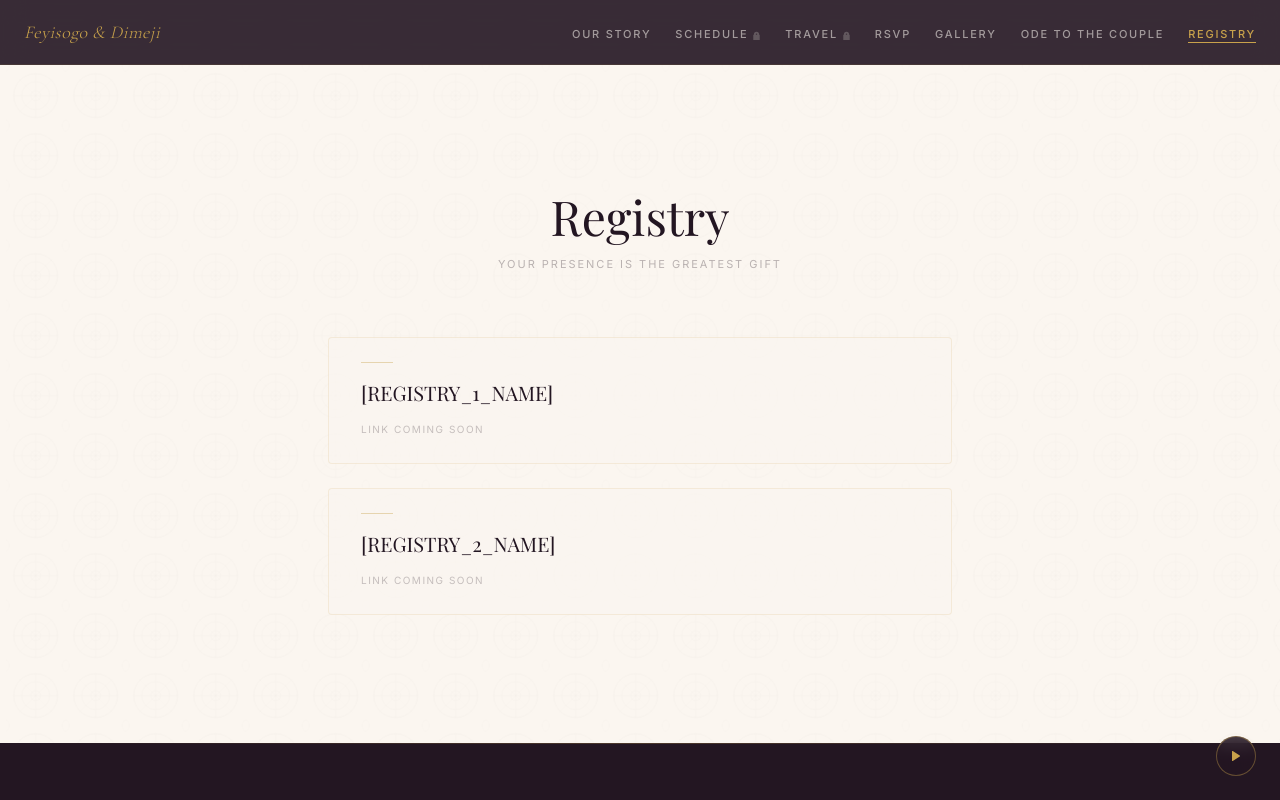
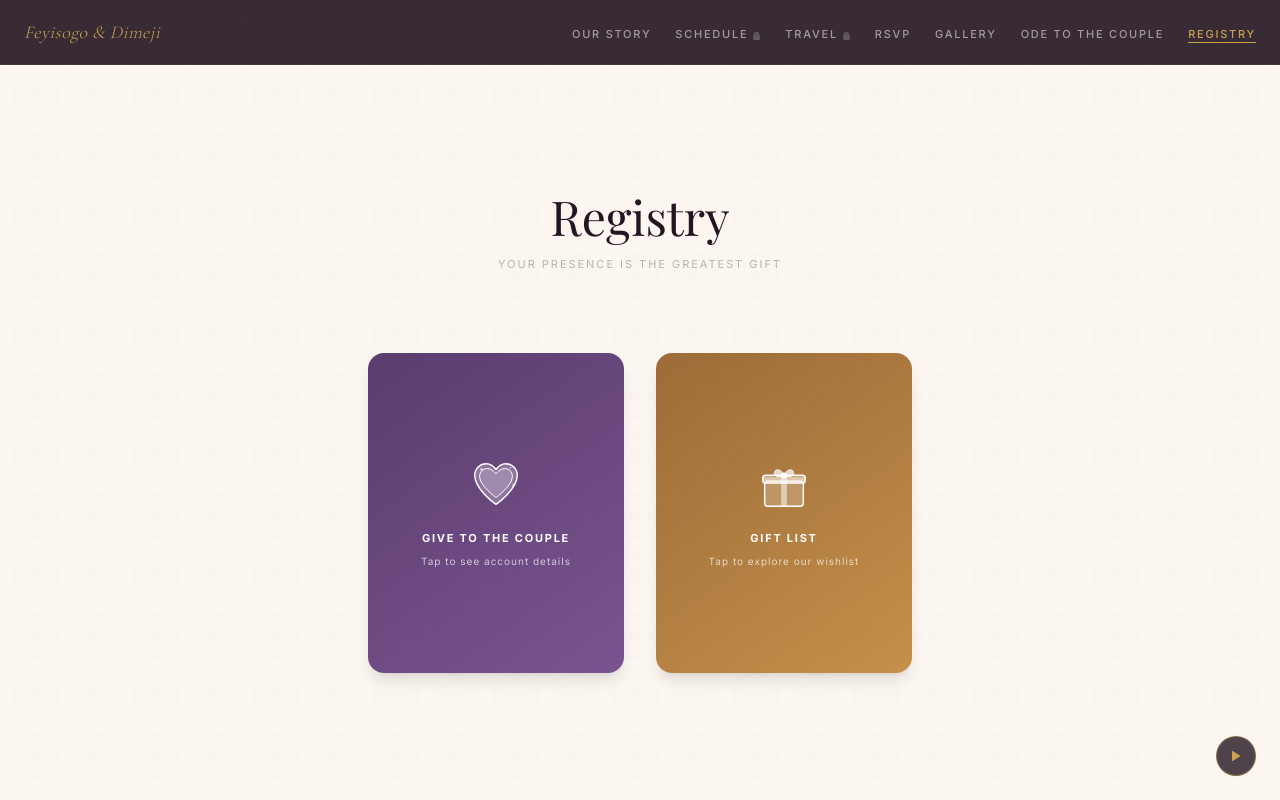
Before and after one commit to Dime1/Dimeyi-Website, a Next.js app: page /registry in a window 1280 px wide. Shown: the top 800 px of the page. Built offline with nearby package versions, Linux system fonts and the light colour scheme; a web font is replaced by a local one.

Commit message:
feat: replace registry list with 3D flip cards (monetary + gift list)

```diff
--- a/features/registry/RegistrySection.tsx
+++ b/features/registry/RegistrySection.tsx
@@ -1,31 +1,203 @@
-import { REGISTRY_LINKS } from '@/config/content'
+'use client'
+import { useState } from 'react'
 
-export function RegistrySection() {
+type Account = 'ng' | 'intl'
+
+function DetailRow({ label, value }: { label: string; value: string }) {
   return (
-    <div className="space-y-6">
-      {[...REGISTRY_LINKS].map(item => (
-        <div key={item.id} className="border border-gold/15 rounded-sm px-8 py-6 bg-ivory/60">
-          <div className="w-8 h-px bg-gold/40 mb-4" aria-hidden="true" />
-          <h2 className="font-display text-xl text-plum mb-2">{item.label}</h2>
-          {item.note && !item.note.startsWith('[') && (
-            <p className="font-sans text-xs text-plum/50 mb-4">{item.note}</p>
-          )}
-          {item.url.startsWith('[') ? (
-            <span className="font-sans text-[10px] tracking-[0.15em] uppercase text-plum/25">
-              Link coming soon
-            </span>
-          ) : (
-            <a
-              href={item.url}
-              target="_blank"
-              rel="noopener noreferrer"
-              className="font-sans text-[10px] tracking-[0.15em] uppercase text-gold hover:text-plum transition-colors duration-200"
-            >
-              View Registry →
-            </a>
-          )}
-        </div>
-      ))}
+    <div className="text-center">
+      <p className="font-sans text-[9px] uppercase tracking-[0.12em] text-plum/50 mt-2">{label}</p>
+      <p className="font-sans text-[12px] font-semibold text-plum">{value}</p>
     </div>
   )
 }
+
+export function RegistrySection() {
+  const [card1Flipped, setCard1Flipped] = useState(false)
+  const [card2Flipped, setCard2Flipped] = useState(false)
+  const [account,      setAccount]      = useState<Account>('ng')
+
+  return (
+    <div className="flex gap-8 justify-center flex-wrap py-4">
+
+      {/* Card 1 — Give to the Couple */}
+      <div
+        className="w-64 h-80 cursor-pointer select-none"
+        style={{ perspective: '900px' }}
+        onClick={() => setCard1Flipped(f => !f)}
+      >
+        <div
+          className="relative w-full h-full"
+          style={{
+            transformStyle:  'preserve-3d',
+            transition:      'transform 0.65s cubic-bezier(0.4,0,0.2,1)',
+            transform:       card1Flipped ? 'rotateY(180deg)' : 'rotateY(0deg)',
+          }}
+        >
+          {/* Front */}
+          <div
+            className="absolute inset-0 rounded-2xl flex flex-col items-center justify-center p-6 text-center shadow-lg"
+            style={{
+              backfaceVisibility: 'hidden',
+              background:         'linear-gradient(145deg, #5b3d6e 0%, #7a5490 100%)',
+            }}
+          >
+            <svg width="58" height="58" viewBox="0 0 60 60" fill="none" className="mb-4" aria-hidden="true">
+              <path d="M30 50 C30 50 8 35 8 20 C8 13 13.5 8 20 8 C24 8 27.5 10.5 30 14 C32.5 10.5 36 8 40 8 C46.5 8 52 13 52 20 C52 35 30 50 30 50Z" fill="rgba(255,255,255,0.25)" stroke="white" strokeWidth="1.5" strokeLinejoin="round"/>
+              <path d="M30 43 C30 43 13 31 13 21 C13 16.5 16.5 13 21 13 C24.5 13 27 15 30 18.5 C33 15 35.5 13 39 13 C43.5 13 47 16.5 47 21 C47 31 30 43 30 43Z" fill="rgba(255,255,255,0.15)" stroke="white" strokeWidth="1"/>
+              <circle cx="15" cy="14" r="1.5" fill="white" opacity="0.6"/>
+              <circle cx="45" cy="12" r="1"   fill="white" opacity="0.5"/>
+              <circle cx="48" cy="30" r="1.5" fill="white" opacity="0.4"/>
+            </svg>
+            <p className="font-sans text-[11px] tracking-[0.16em] uppercase text-white font-bold mb-2">
+              Give to the Couple
+            </p>
+            <p className="font-sans text-[10px] text-white/70 tracking-widest">
+              Tap to see account details
+            </p>
+          </div>
+
+          {/* Back */}
+          <div
+            className="absolute inset-0 rounded-2xl flex flex-col items-center justify-center p-5 shadow-lg"
+            style={{
+              backfaceVisibility: 'hidden',
+              transform:          'rotateY(180deg)',
+              background:         '#fffaf6',
+              border:             '1.5px solid #e8ddd5',
+            }}
+          >
+            <p className="font-sans text-[9px] font-bold tracking-[0.14em] uppercase text-plum mb-3">
+              Account Details
+            </p>
+
+            {/* Tab switcher — stopPropagation so clicks don't flip the card */}
+            <div
+              className="flex w-full rounded-lg overflow-hidden mb-3"
+              style={{ border: '1.5px solid #d8ccc4' }}
+              onClick={e => e.stopPropagation()}
+            >
+              <button
+                aria-pressed={account === 'ng'}
+                className={`flex-1 py-1.5 font-sans text-[9px] font-bold tracking-widest uppercase transition-colors ${
+                  account === 'ng' ? 'bg-plum text-ivory' : 'bg-white text-plum/50'
+                }`}
+                onClick={e => { e.stopPropagation(); setAccount('ng') }}
+              >
+                🇳🇬 Nigerian
+              </button>
+              <button
+                aria-pressed={account === 'intl'}
+                className={`flex-1 py-1.5 font-sans text-[9px] font-bold tracking-widest uppercase transition-colors border-l ${
+                  account === 'intl' ? 'bg-plum text-ivory' : 'bg-white text-plum/50'
+                }`}
+                style={{ borderLeftColor: '#d8ccc4' }}
+                onClick={e => { e.stopPropagation(); setAccount('intl') }}
+              >
+                🌍 Intl
+              </button>
+            </div>
+
+            {account === 'ng' ? (
+              <div className="w-full">
+                <DetailRow label="Account Name" value="Feyisogo & Dimeji" />
+                <DetailRow label="Bank"         value="[BANK_NAME]"       />
+                <DetailRow label="Account No."  value="[ACCOUNT_NUMBER]"  />
+                <DetailRow label="Sort Code"    value="[SORT_CODE]"       />
+              </div>
+            ) : (
+              <div className="w-full">
+                <DetailRow label="Account Name" value="Feyisogo & Dimeji" />
+                <DetailRow label="IBAN"         value="[IBAN]"            />
+                <DetailRow label="BIC / SWIFT"  value="[BIC_SWIFT]"      />
+                <DetailRow label="Bank"         value="[BANK_NAME_INTL]"  />
+              </div>
+            )}
+          </div>
+        </div>
+      </div>
+
+      {/* Card 2 — Gift List */}
+      <div
+        className="w-64 h-80 cursor-pointer select-none"
+        style={{ perspective: '900px' }}
+        onClick={() => setCard2Flipped(f => !f)}
+      >
+        <div
+          className="relative w-full h-full"
+          style={{
+            transformStyle: 'preserve-3d',
+            transition:     'transform 0.65s cubic-bezier(0.4,0,0.2,1)',
+            transform:      card2Flipped ? 'rotateY(180deg)' : 'rotateY(0deg)',
+          }}
+        >
+          {/* Front */}
+          <div
+            className="absolute inset-0 rounded-2xl flex flex-col items-center justify-center p-6 text-center shadow-lg"
+            style={{
+              backfaceVisibility: 'hidden',
+              background:         'linear-gradient(145deg, #9c6b38 0%, #c4904a 100%)',
+            }}
+          >
+            <svg width="58" height="58" viewBox="0 0 60 60" fill="none" className="mb-4" aria-hidden="true">
+              <rect x="10" y="26" width="40" height="26" rx="3" fill="rgba(255,255,255,0.2)"  stroke="white" strokeWidth="1.5"/>
+              <rect x="8"  y="20" width="44" height="8"  rx="3" fill="rgba(255,255,255,0.3)"  stroke="white" strokeWidth="1.5"/>
+              <rect x="27" y="20" width="6"  height="32" rx="1" fill="rgba(255,255,255,0.5)"/>
+              <rect x="8"  y="22" width="44" height="4"  rx="1" fill="rgba(255,255,255,0.4)"/>
+              <path d="M30 20 C28 14 20 12 20 18 C20 22 28 22 30 20Z" fill="rgba(255,255,255,0.7)" stroke="white" strokeWidth="1"/>
+              <path d="M30 20 C32 14 40 12 40 18 C40 22 32 22 30 20Z" fill="rgba(255,255,255,0.7)" stroke="white" strokeWidth="1"/>
+              <circle cx="30" cy="20" r="3" fill="white"/>
+            </svg>
+            <p className="font-sans text-[11px] tracking-[0.16em] uppercase text-white font-bold mb-2">
+              Gift List
+            </p>
+            <p className="font-sans text-[10px] text-white/70 tracking-widest">
+              Tap to explore our wishlist
+            </p>
+          </div>
+
+          {/* Back */}
+          <div
+            className="absolute inset-0 rounded-2xl flex flex-col items-center justify-center p-6 shadow-lg"
+            style={{
+              backfaceVisibility: 'hidden',
+              transform:          'rotateY(180deg)',
+              background:         '#fffaf6',
+              border:             '1.5px solid #e8ddd5',
+            }}
+          >
+            <svg width="44" height="44" viewBox="0 0 44 44" fill="none" className="mb-3" aria-hidden="true">
+              <circle cx="16" cy="22" r="9" stroke="#9c6b38" strokeWidth="2.5" fill="none"/>
+              <circle cx="28" cy="22" r="9" stroke="#9c6b38" strokeWidth="2.5" fill="none"/>
+              <path d="M22 15 C24.5 17 24.5 27 22 29" stroke="#fffaf6" strokeWidth="3"/>
+              <path d="M22 15 C19.5 17 19.5 27 22 29" stroke="#fffaf6" strokeWidth="3"/>
+            </svg>
+            <p className="font-sans text-[9px] uppercase tracking-[0.12em] text-plum/50 mb-4">
+              Browse our wishlist
+            </p>
+            <a
+              href="#"
+              onClick={e => e.stopPropagation()}
+              target="_blank"
+              rel="noopener noreferrer"
+              className="flex items-center justify-center w-full py-2 rounded-full bg-plum text-ivory font-sans text-[10px] font-semibold tracking-widest uppercase mb-2 hover:bg-plum/90 transition-colors"
+            >
+              Amazon List
+            </a>
+            <a
+              href="#"
+              onClick={e => e.stopPropagation()}
+              target="_blank"
+              rel="noopener noreferrer"
+              className="flex items-center justify-center w-full py-2 rounded-full text-ivory font-sans text-[10px] font-semibold tracking-widest uppercase hover:opacity-80 transition-opacity"
+              style={{ background: '#9c6b38' }}
+            >
+              Giftwhale
+            </a>
+          </div>
+        </div>
+      </div>
+
+    </div>
+  )
+}
```
Also changed, not shown: 1 other file (tests, documents, lock files or other folders).
